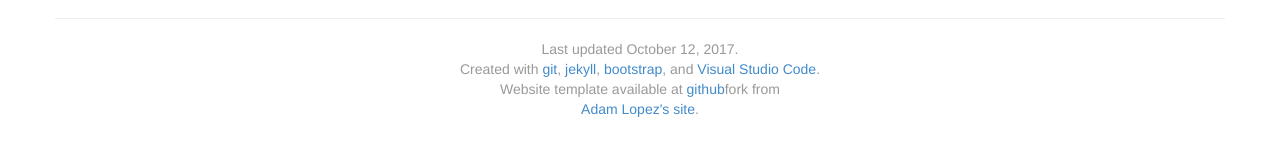
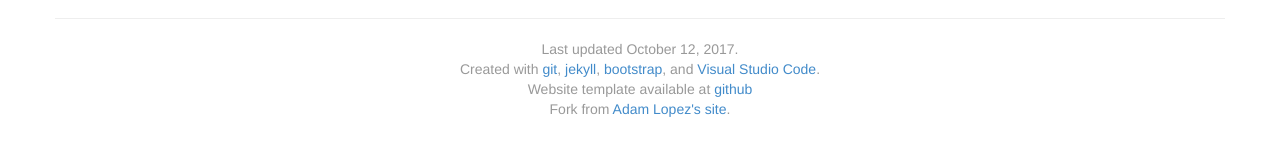
Before and after one commit to nvhuynh/Backup_website2, a Jekyll site: the page built from index.html, in a window 1280 px wide. Shown: the part 1155-1311 px from the top of the page. Built offline with Jekyll 4.4.1, drawn with Linux system fonts in a browser that asks for light colours.

```diff
--- a/_layouts/default.html
+++ b/_layouts/default.html
@@ -41,7 +41,8 @@
         <a href="http://getbootstrap.com/">bootstrap</a>,
         and <a href="https://code.visualstudio.com/">Visual Studio Code</a>.<br/>
         Website template available at
-        <a href="https://github.com/nvhuynh/nvhuynh.github.com">github</a>fork from<br/><a href="https://github.com/alopez/alopez.github.com">Adam Lopez's site</a>.<br/>
+        <a href="https://github.com/nvhuynh/nvhuynh.github.com">github</a><br/>
+        Fork from <a href="https://github.com/alopez/alopez.github.com">Adam Lopez's site</a>.<br/>
         <br/><br/>
       </footer>
     </div>
```
